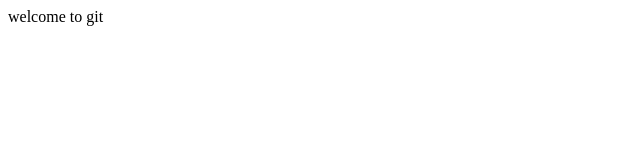
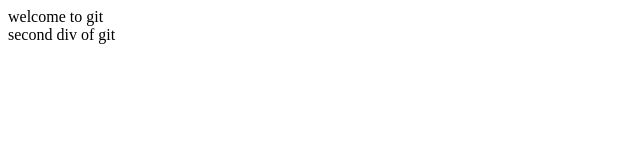
Before and after one commit to Noam597/No-MAN, a plain HTML site: page index.html in a window 1280 px wide. Shown: the full height of the page, 0-640 px from the left. Drawn offline with Linux system fonts and the light colour scheme.

Commit message:
Update index.html

```diff
--- a/index.html
+++ b/index.html
@@ -8,5 +8,6 @@
 </head>
 <body>
     <div>welcome to git</div>
+    <div>second div of git</div>
 </body>
 </html>
```
